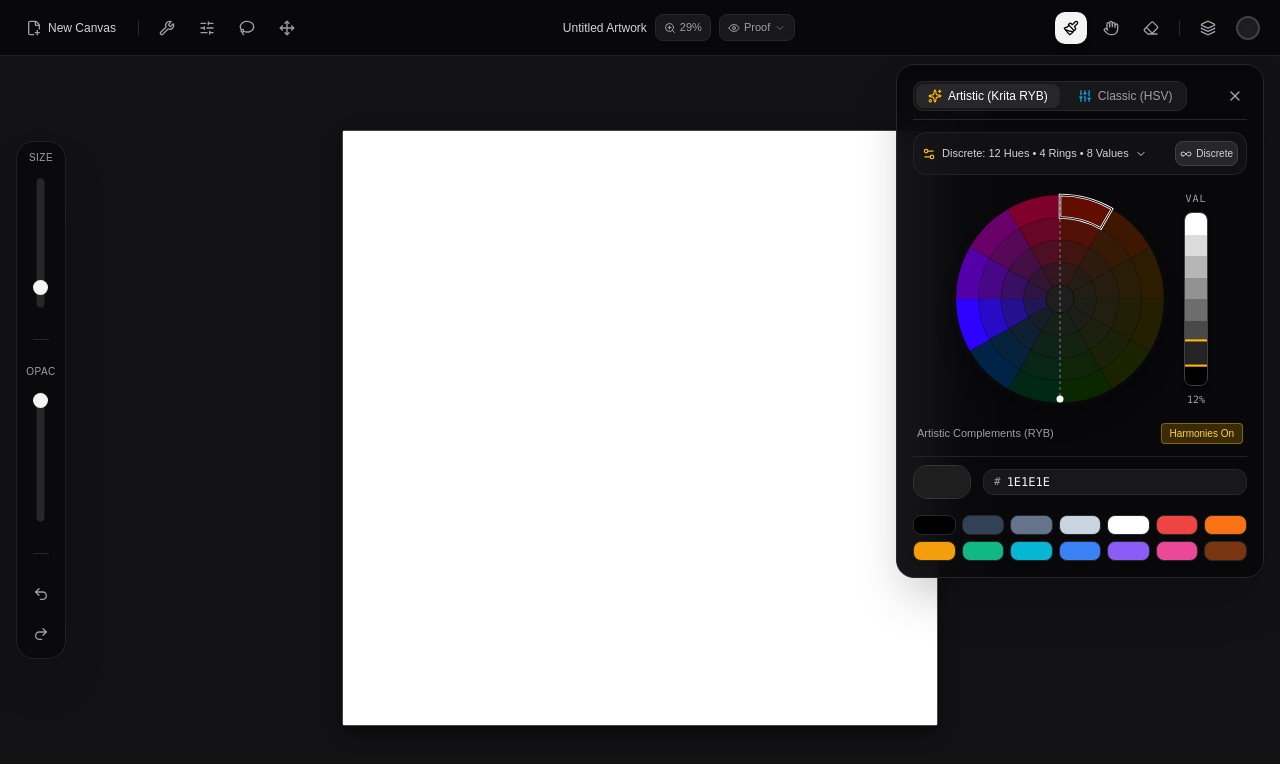
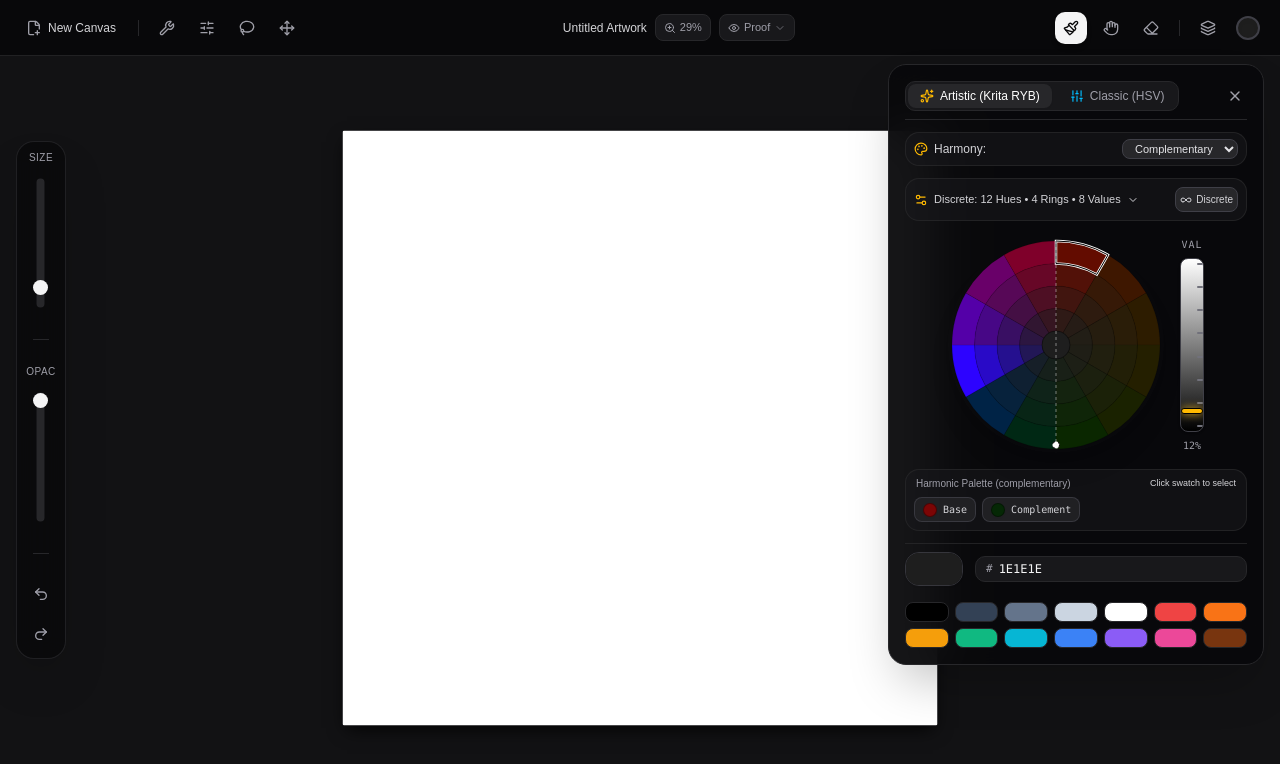
Before and after one commit to Marpuriganesh/laya_app, a React (Vite) app: page / in a window 1280 px wide. Both pictures are taken after a click on the button 1247 px from the left and 27 px from the top of the page. Shown: the top 764 px of the page. Built offline with nearby package versions, Linux system fonts and the light colour scheme.

Commit message:
feat: add multi-mode color harmonies to both pickers and fix value slider gradient

```diff
--- /dev/null
+++ b/src/engine/color/harmonies.ts
@@ -0,0 +1,132 @@
+/**
+ * Color Harmony Mathematics (Classic RGB & Artist RYB)
+ * Pure, 1:1 translatable to C++ / Rust.
+ */
+
+import { rybHueToRgbHue } from "./ryb";
+import { hsvToRgb } from "./color_conversions";
+import { hsyToRgb } from "./hsy";
+
+export type HarmonyType =
+  | "none"
+  | "complementary"
+  | "split-complementary"
+  | "triadic"
+  | "tetradic"
+  | "analogous";
+
+export interface HarmonyChord {
+  readonly label: string;
+  readonly angleDeg: number;       // Angle in active wheel space (RGB or RYB)
+  readonly rgbHueDeg: number;     // Converted RGB hue angle [0..360)
+}
+
+function normalizeAngle(angle: number): number {
+  return ((angle % 360) + 360) % 360;
+}
+
+/**
+ * Calculates harmonic chord angles for a given base angle in either RGB or RYB space.
+ */
+export function calculateHarmonyAngles(
+  baseAngleDeg: number,
+  type: HarmonyType,
+  colorSpace: "rgb" | "ryb" = "rgb"
+): readonly HarmonyChord[] {
+  if (type === "none") return [];
+
+  const base = normalizeAngle(baseAngleDeg);
+  const chords: { label: string; angleDeg: number }[] = [];
+
+  switch (type) {
+    case "complementary":
+      chords.push({ label: "Complement", angleDeg: normalizeAngle(base + 180) });
+      break;
+
+    case "split-complementary":
+      chords.push(
+        { label: "Split 1", angleDeg: normalizeAngle(base + 150) },
+        { label: "Split 2", angleDeg: normalizeAngle(base + 210) }
+      );
+      break;
+
+    case "triadic":
+      chords.push(
+        { label: "Triad 1", angleDeg: normalizeAngle(base + 120) },
+        { label: "Triad 2", angleDeg: normalizeAngle(base + 240) }
+      );
+      break;
+
+    case "tetradic":
+      chords.push(
+        { label: "Tetrad 1", angleDeg: normalizeAngle(base + 90) },
+        { label: "Tetrad 2", angleDeg: normalizeAngle(base + 180) },
+        { label: "Tetrad 3", angleDeg: normalizeAngle(base + 270) }
+      );
+      break;
+
+    case "analogous":
+      chords.push(
+        { label: "Analogous -", angleDeg: normalizeAngle(base - 30) },
+        { label: "Analogous +", angleDeg: normalizeAngle(base + 30) }
+      );
+      break;
+  }
+
+  return chords.map((chord) => ({
+    label: chord.label,
+    angleDeg: chord.angleDeg,
+    rgbHueDeg: colorSpace === "ryb" ? rybHueToRgbHue(chord.angleDeg) : chord.angleDeg,
+  }));
+}
+
+export interface HarmonySwatchItem {
+  readonly label: string;
+  readonly hex: string;
+  readonly rgb: [number, number, number];
+}
+
+/**
+ * Generates live preview swatches for the primary color and all its harmonic chords.
+ */
+export function generateHarmonySwatches(
+  baseAngleDeg: number,
+  type: HarmonyType,
+  colorSpace: "rgb" | "ryb",
+  saturation: number,
+  valueOrLuma: number,
+  isHsyMode: boolean = false
+): readonly HarmonySwatchItem[] {
+  const chords = calculateHarmonyAngles(baseAngleDeg, type, colorSpace);
+  const baseRgbHue = colorSpace === "ryb" ? rybHueToRgbHue(baseAngleDeg) : baseAngleDeg;
+
+  const rgbToHexStr = (r: number, g: number, b: number) =>
+    "#" + [r, g, b].map((x) => x.toString(16).padStart(2, "0")).join("");
+
+  const computeRgb = (rgbHue: number): [number, number, number] => {
+    if (isHsyMode) {
+      return hsyToRgb(rgbHue, saturation, valueOrLuma);
+    }
+    return hsvToRgb(rgbHue, saturation, valueOrLuma);
+  };
+
+  const primaryRgb = computeRgb(baseRgbHue);
+  const result: HarmonySwatchItem[] = [
+    {
+      label: "Base",
+      rgb: primaryRgb,
+      hex: rgbToHexStr(primaryRgb[0], primaryRgb[1], primaryRgb[2]),
+    },
+  ];
+
+  for (const chord of chords) {
+    const chordRgb = computeRgb(chord.rgbHueDeg);
+    result.push({
+      label: chord.label,
+      rgb: chordRgb,
+      hex: rgbToHexStr(chordRgb[0], chordRgb[1], chordRgb[2]),
+    });
+  }
+
+  return result;
+}
--- a/src/ui/components/ColorPickerPopover.tsx
+++ b/src/ui/components/ColorPickerPopover.tsx
@@ -7,6 +7,7 @@ import {
   Sliders,
   Settings2,
   Infinity as InfinityIcon,
+  Palette,
   ChevronDown,
   ChevronUp,
 } from "lucide-react";
@@ -19,10 +20,14 @@ import {
 import {
   rybHueToRgbHue,
   rgbHueToRybHue,
-  calculateRybHarmonies,
   calculatePerceptualLuma,
 } from "@/engine/color/ryb";
 import { hsyToRgb } from "@/engine/color/hsy";
+import {
+  calculateHarmonyAngles,
+  generateHarmonySwatches,
+  type HarmonyType,
+} from "@/engine/color/harmonies";
 import {
   pointToSaturationValue,
   saturationValueToPoint,
@@ -47,6 +52,15 @@ interface ColorPickerPopoverProps {
 
 type PickerTab = "artistic" | "classic";
 type InnerShape = "triangle" | "square";
+
+const HARMONY_OPTIONS: { id: HarmonyType; label: string }[] = [
+  { id: "none", label: "None" },
+  { id: "complementary", label: "Complementary" },
+  { id: "split-complementary", label: "Split-Comp" },
+  { id: "triadic", label: "Triadic" },
+  { id: "tetradic", label: "Tetradic" },
+  { id: "analogous", label: "Analogous" },
+];
 
 const ARTISTIC_PALETTE = [
   "#000000",
@@ -73,7 +87,7 @@ export const ColorPickerPopover: FC<ColorPickerPopoverProps> = ({
 }) => {
   const [tab, setTab] = useState<PickerTab>("artistic");
   const [innerShape, setInnerShape] = useState<InnerShape>("triangle");
-  const [showHarmonies, setShowHarmonies] = useState(true);
+  const [harmonyType, setHarmonyType] = useState<HarmonyType>("complementary");
   const [showConfigDrawer, setShowConfigDrawer] = useState(false);
   const [initialColor] = useState(activeColor);
 
@@ -143,7 +157,7 @@ export const ColorPickerPopover: FC<ColorPickerPopoverProps> = ({
     };
   }, []);
 
-  // 1. Draw Classic Outer Hue Ring
+  // 1. Draw Classic Outer Hue Ring (with optional harmony chords)
   useEffect(() => {
     if (!isOpen || tab !== "classic") return;
     const canvas = hueCanvasRef.current;
@@ -155,9 +169,11 @@ export const ColorPickerPopover: FC<ColorPickerPopoverProps> = ({
     const center = size / 2;
     const outerRadius = size / 2 - 2;
     const innerRadius = outerRadius - 16;
+    const handleDist = (outerRadius + innerRadius) / 2;
 
     ctx.clearRect(0, 0, size, size);
 
+    // Draw full 360° Hue Ring
     for (let angle = 0; angle < 360; angle += 1) {
       const startAngle = ((angle - 1) * Math.PI) / 180;
       const endAngle = ((angle + 1) * Math.PI) / 180;
@@ -170,8 +186,49 @@ export const ColorPickerPopover: FC<ColorPickerPopoverProps> = ({
       ctx.fill();
     }
 
+    // Draw Harmony Chords on Classic Hue Ring
+    if (harmonyType !== "none") {
+      const chords = calculateHarmonyAngles(currentHue, harmonyType, "rgb");
+      const activeAngleRad = (currentHue * Math.PI) / 180;
+
+      ctx.save();
+      ctx.setLineDash([3, 3]);
+      ctx.strokeStyle = "rgba(255,255,255,0.45)";
+      ctx.lineWidth = 1;
+
+      for (const chord of chords) {
+        const chordAngleRad = (chord.angleDeg * Math.PI) / 180;
+        ctx.beginPath();
+        ctx.moveTo(
+          center + Math.cos(activeAngleRad) * handleDist,
+          center + Math.sin(activeAngleRad) * handleDist
+        );
+        ctx.lineTo(
+          center + Math.cos(chordAngleRad) * handleDist,
+          center + Math.sin(chordAngleRad) * handleDist
+        );
+        ctx.stroke();
+
+        // Draw chord indicator blip
+        ctx.beginPath();
+        ctx.arc(
+          center + Math.cos(chordAngleRad) * handleDist,
+          center + Math.sin(chordAngleRad) * handleDist,
+          4,
+          0,
+          Math.PI * 2
+        );
+        ctx.fillStyle = "#ffffff";
+        ctx.strokeStyle = "#000000";
+        ctx.lineWidth = 1.5;
+        ctx.fill();
+        ctx.stroke();
+      }
+      ctx.restore();
+    }
+
+    // Active Hue Handle
     const handleAngle = (currentHue * Math.PI) / 180;
-    const handleDist = (outerRadius + innerRadius) / 2;
     const handleX = center + Math.cos(handleAngle) * handleDist;
     const handleY = center + Math.sin(handleAngle) * handleDist;
 
@@ -182,7 +239,7 @@ export const ColorPickerPopover: FC<ColorPickerPopoverProps> = ({
     ctx.lineWidth = 2;
     ctx.fill();
     ctx.stroke();
-  }, [isOpen, tab, currentHue]);
+  }, [isOpen, tab, currentHue, harmonyType]);
 
   // 2. Draw Classic Inner Saturation-Value Surface (Barycentric Triangle or Square)
   useEffect(() => {
@@ -376,37 +433,45 @@ export const ColorPickerPopover: FC<ColorPickerPopoverProps> = ({
     ctx.lineWidth = lastSat < 0.15 ? 2.5 : 1;
     ctx.stroke();
 
-    // Harmonic Chord Overlay (Complementary dashed line)
-    if (showHarmonies) {
-      const harmonies = calculateRybHarmonies(artisticRybAngle);
-      const complementAngleRad = (harmonies.complement * Math.PI) / 180 - Math.PI / 2;
+    // Harmonic Chord Overlay (on Artistic RYB Wheel)
+    if (harmonyType !== "none") {
+      const chords = calculateHarmonyAngles(artisticRybAngle, harmonyType, "ryb");
       const activeAngleRad = (artisticRybAngle * Math.PI) / 180 - Math.PI / 2;
 
+      ctx.save();
+      ctx.setLineDash([3, 3]);
+      ctx.strokeStyle = "rgba(255,255,255,0.45)";
+      ctx.lineWidth = 1;
+
+      for (const chord of chords) {
+        const chordAngleRad = (chord.angleDeg * Math.PI) / 180 - Math.PI / 2;
         ctx.beginPath();
-      ctx.setLineDash([3, 3]);
         ctx.moveTo(
           center + Math.cos(activeAngleRad) * outerRadius,
           center + Math.sin(activeAngleRad) * outerRadius
         );
         ctx.lineTo(
-        center + Math.cos(complementAngleRad) * outerRadius,
-        center + Math.sin(complementAngleRad) * outerRadius
+          center + Math.cos(chordAngleRad) * outerRadius,
+          center + Math.sin(chordAngleRad) * outerRadius
         );
-      ctx.strokeStyle = "rgba(255,255,255,0.45)";
-      ctx.lineWidth = 1;
         ctx.stroke();
-      ctx.setLineDash([]);
 
+        // Draw chord blip on perimeter
         ctx.beginPath();
         ctx.arc(
-        center + Math.cos(complementAngleRad) * (outerRadius - 4),
-        center + Math.sin(complementAngleRad) * (outerRadius - 4),
+          center + Math.cos(chordAngleRad) * (outerRadius - 4),
+          center + Math.sin(chordAngleRad) * (outerRadius - 4),
           3.5,
           0,
           Math.PI * 2
         );
         ctx.fillStyle = "#ffffff";
+        ctx.strokeStyle = "#000000";
+        ctx.lineWidth = 1;
         ctx.fill();
+        ctx.stroke();
+      }
+      ctx.restore();
     }
 
     // Active Selection Blip (in continuous mode)
@@ -430,7 +495,7 @@ export const ColorPickerPopover: FC<ColorPickerPopoverProps> = ({
     artisticRybAngle,
     lastSat,
     artisticTargetLuma,
-    showHarmonies,
+    harmonyType,
     activeColor,
     wheelConfig,
   ]);
@@ -537,20 +602,13 @@ export const ColorPickerPopover: FC<ColorPickerPopoverProps> = ({
     }
   };
 
-  // Generate discrete value steps from top (1.0) to bottom (0.0)
-  const discreteValueStepsList = useMemo(() => {
-    const steps = generateDiscreteValueSteps(wheelConfig.valueSteps);
-    // Reverse so white is at the top, black at the bottom
-    return [...steps].reverse();
-  }, [wheelConfig.valueSteps]);
-
   if (!isOpen) return null;
 
   return (
     <div
       role="dialog"
       aria-label="Color Picker"
-      className="fixed right-4 top-16 z-40 w-92 p-4 rounded-2xl bg-zinc-950/95 backdrop-blur-xl border border-zinc-800 shadow-2xl select-none animate-in fade-in zoom-in-95 duration-100 flex flex-col gap-3"
+      className="fixed right-4 top-16 z-40 w-94 p-4 rounded-2xl bg-zinc-950/95 backdrop-blur-xl border border-zinc-800 shadow-2xl select-none animate-in fade-in zoom-in-95 duration-100 flex flex-col gap-3"
     >
       {/* Header & Mode Switcher */}
       <div className="flex items-center justify-between pb-2 border-b border-zinc-800">
@@ -585,6 +643,26 @@ export const ColorPickerPopover: FC<ColorPickerPopoverProps> = ({
         >
           <X className="w-4 h-4" />
         </button>
+      </div>
+
+      {/* Harmony Selector (Available in BOTH Classic and Artistic modes) */}
+      <div className="flex items-center justify-between px-2 py-1.5 rounded-xl bg-zinc-900/60 border border-zinc-800/80 text-xs">
+        <div className="flex items-center gap-1.5 text-zinc-300 font-medium">
+          <Palette className="w-3.5 h-3.5 text-amber-400" />
+          <span>Harmony:</span>
+        </div>
+        <select
+          value={harmonyType}
+          onChange={(e) => setHarmonyType(e.target.value as HarmonyType)}
+          aria-label="Color Harmony Scheme"
+          className="bg-zinc-800 text-zinc-200 text-[11px] px-2 py-0.5 rounded-md border border-zinc-700 focus:outline-none focus:border-amber-400 cursor-pointer"
+        >
+          {HARMONY_OPTIONS.map((opt) => (
+            <option key={opt.id} value={opt.id}>
+              {opt.label}
+            </option>
+          ))}
+        </select>
       </div>
 
       {/* Krita Discrete Settings Drawer (in Artistic Mode) */}
@@ -688,7 +766,7 @@ export const ColorPickerPopover: FC<ColorPickerPopoverProps> = ({
       {/* Main Interactive Surface */}
       <div className="flex justify-center items-center py-1">
         {tab === "artistic" ? (
-          /* Krita Isoluminant RYB Wheel + Companion Vertical Value Ladder */
+          /* Krita Isoluminant RYB Wheel + Companion Vertical Value Bar */
           <div className="flex items-center gap-4 w-full justify-center">
             {/* RYB Wheel Canvas with Pointer Capture */}
             <div className="relative w-54 h-54 flex items-center justify-center">
@@ -722,14 +800,12 @@ export const ColorPickerPopover: FC<ColorPickerPopoverProps> = ({
               />
             </div>
 
-            {/* Companion Vertical Value Ladder (Stepped Blocks vs Continuous Slider) */}
+            {/* Companion Vertical Value Bar: Pure CSS Linear Gradient (White at Top, Black at Bottom) */}
             <div className="flex flex-col items-center gap-1.5 h-54 justify-center">
               <span className="text-[10px] font-mono text-zinc-400 uppercase tracking-widest">
                 Val
               </span>
 
-              {wheelConfig.isContinuous ? (
-                /* Continuous Value Slider */
               <div
                 ref={valueLadderRef}
                 onPointerDown={(e) => {
@@ -754,57 +830,26 @@ export const ColorPickerPopover: FC<ColorPickerPopoverProps> = ({
                     e.currentTarget.releasePointerCapture(e.pointerId);
                   }
                 }}
-                  className="relative h-44 w-6 rounded-lg bg-gradient-to-b from-white via-zinc-500 to-black border border-zinc-700 cursor-pointer touch-none shadow-inner"
+                className="relative h-44 w-6 rounded-md border border-zinc-700 cursor-pointer touch-none overflow-hidden shadow-sm"
+                style={{
+                  background: "linear-gradient(to bottom, #ffffff 0%, #000000 100%)",
+                }}
               >
-                  {/* Indicator line */}
+                {/* Discrete Step Notches in Discrete Mode */}
+                {!wheelConfig.isContinuous && (
+                  <div className="absolute inset-y-0 right-0 w-2 flex flex-col justify-between pointer-events-none py-1">
+                    {generateDiscreteValueSteps(wheelConfig.valueSteps).map((_, idx) => (
+                      <div key={idx} className="w-1.5 h-0.5 bg-zinc-500 rounded-full ml-auto" />
+                    ))}
+                  </div>
+                )}
+
+                {/* Active Value Indicator Line with Glow */}
                 <div
-                    className="absolute left-0 right-0 h-1 bg-amber-400 border border-black shadow-md -translate-y-1/2"
+                  className="absolute left-0 right-0 h-1.5 bg-amber-400 border border-black shadow-[0_0_8px_rgba(251,191,36,0.8)] -translate-y-1/2 rounded-full pointer-events-none z-10"
                   style={{ top: `${(1.0 - artisticTargetLuma) * 100}%` }}
                 />
               </div>
-              ) : (
-                /* Discrete Stepped Swatch Ladder */
-                <div
-                  ref={valueLadderRef}
-                  onPointerDown={(e) => {
-                    e.currentTarget.setPointerCapture(e.pointerId);
-                    setIsDraggingValueLadder(true);
-                    handleValueLadderPointer(e);
-                  }}
-                  onPointerMove={(e) => {
-                    if (isDraggingValueLadder) {
-                      handleValueLadderPointer(e);
-                    }
-                  }}
-                  onPointerUp={(e) => {
-                    setIsDraggingValueLadder(false);
-                    if (e.currentTarget.hasPointerCapture(e.pointerId)) {
-                      e.currentTarget.releasePointerCapture(e.pointerId);
-                    }
-                  }}
-                  onPointerCancel={(e) => {
-                    setIsDraggingValueLadder(false);
-                    if (e.currentTarget.hasPointerCapture(e.pointerId)) {
-                      e.currentTarget.releasePointerCapture(e.pointerId);
-                    }
-                  }}
-                  className="flex flex-col h-44 w-6 rounded-md overflow-hidden border border-zinc-700 cursor-pointer touch-none shadow-md"
-                >
-                  {discreteValueStepsList.map((stepVal, idx) => {
-                    const grayByte = Math.round(stepVal * 255);
-                    const isSelected = Math.abs(artisticTargetLuma - stepVal) < 0.5 / wheelConfig.valueSteps;
-                    return (
-                      <div
-                        key={idx}
-                        className={`flex-1 w-full transition-transform ${
-                          isSelected ? "ring-2 ring-amber-400 z-10 scale-105" : ""
-                        }`}
-                        style={{ backgroundColor: `rgb(${grayByte},${grayByte},${grayByte})` }}
-                      />
-                    );
-                  })}
-                </div>
-              )}
 
               <span className="text-[10px] font-mono text-zinc-400">
                 {Math.round(artisticTargetLuma * 100)}%
@@ -888,21 +933,45 @@ export const ColorPickerPopover: FC<ColorPickerPopoverProps> = ({
         )}
       </div>
 
-      {/* Harmony Toggle (in Artistic Mode) */}
-      {tab === "artistic" && (
-        <div className="flex items-center justify-between px-1 text-[11px] text-zinc-400">
-          <span>Artistic Complements (RYB)</span>
+      {/* Live Harmonic Swatch Palette Strip (Available in both Classic and Artistic modes) */}
+      {harmonyType !== "none" && (
+        <div className="flex flex-col gap-1 px-2 py-1.5 rounded-xl bg-zinc-900/60 border border-zinc-800/80">
+          <div className="flex items-center justify-between text-[10px] text-zinc-400 font-medium px-0.5">
+            <span>Harmonic Palette ({harmonyType})</span>
+            <span className="text-[9px] text-zinc-300">Click swatch to select</span>
+          </div>
+          <div className="flex items-center gap-1.5 overflow-x-auto py-0.5">
+            {generateHarmonySwatches(
+              tab === "artistic" ? artisticRybAngle : currentHue,
+              harmonyType,
+              tab === "artistic" ? "ryb" : "rgb",
+              tab === "artistic" ? lastSat : currentSaturation,
+              tab === "artistic" ? artisticTargetLuma : currentValue,
+              tab === "artistic"
+            ).map((item, idx) => (
               <button
+                key={idx}
                 type="button"
-            onClick={() => setShowHarmonies((prev) => !prev)}
-            className={`px-2 py-0.5 rounded text-[10px] font-medium transition-colors ${
-              showHarmonies
-                ? "bg-amber-400/20 text-amber-300 border border-amber-400/40"
-                : "bg-zinc-900 text-zinc-400 border border-zinc-800"
-            }`}
+                onClick={() => {
+                  if (tab === "artistic") {
+                    onSelectColor(item.hex);
+                  } else {
+                    const chords = calculateHarmonyAngles(currentHue, harmonyType, "rgb");
+                    const targetAngle = idx === 0 ? currentHue : chords[idx - 1]?.angleDeg ?? currentHue;
+                    commitHsv(targetAngle, currentSaturation, currentValue);
+                  }
+                }}
+                title={`${item.label}: ${item.hex}`}
+                className="flex items-center gap-1.5 px-2 py-1 rounded-md bg-zinc-800/70 hover:bg-zinc-800 border border-zinc-700/80 hover:border-zinc-500 transition-all hover:scale-105 shrink-0"
               >
-            {showHarmonies ? "Harmonies On" : "Harmonies Off"}
+                <span
+                  className="w-3.5 h-3.5 rounded-full border border-black/40 shadow-xs shrink-0"
+                  style={{ backgroundColor: item.hex }}
+                />
+                <span className="text-[10px] font-mono text-zinc-300">{item.label}</span>
               </button>
+            ))}
+          </div>
         </div>
       )}
 
```
Also changed, not shown: 1 other file (tests, documents, lock files or other folders). Lines whose indentation alone changed are shown as unchanged.
